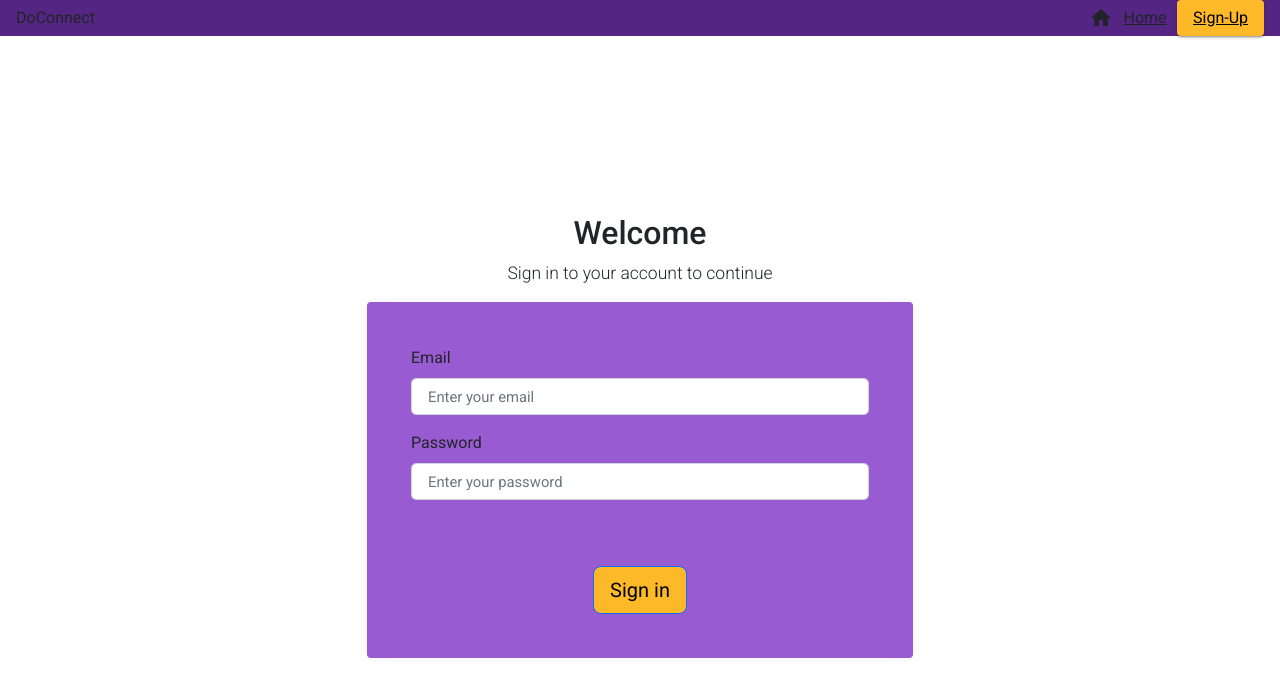
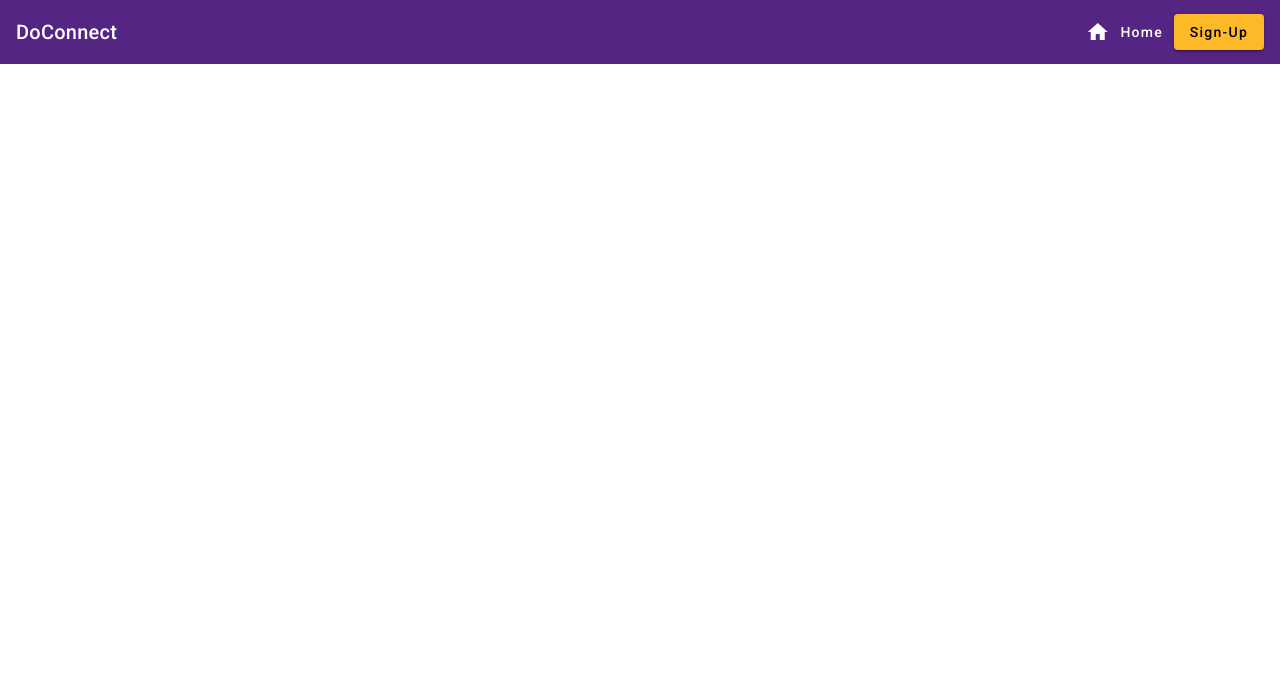
Before and after one commit to J-aanthony9/DoConnect, an Angular app in the folder DoConnect-Frontend/: page / in a window 1280 px wide. Shown: the top 696 px of the page. Built offline with nearby package versions, Linux system fonts and the light colour scheme.

Commit message:
Revert "login component"

```diff
--- a/DoConnect-Frontend/angular.json
+++ b/DoConnect-Frontend/angular.json
@@ -25,7 +25,7 @@
               "src/assets"
             ],
             "styles": [
-              "node_modules/bootstrap/dist/css/bootstrap.min.css",
+              "@angular/material/prebuilt-themes/indigo-pink.css",
               "src/styles.css"
             ],
             "scripts": [
--- a/DoConnect-Frontend/src/app/app.component.html
+++ b/DoConnect-Frontend/src/app/app.component.html
@@ -1,3 +1 @@
 <app-navbar></app-navbar>
-
-<app-login></app-login>
--- a/DoConnect-Frontend/src/app/app.module.ts
+++ b/DoConnect-Frontend/src/app/app.module.ts
@@ -13,7 +13,6 @@ import { ChatComponent } from './components/chat/chat.component';
 import { AnswerComponent } from './components/answer/answer.component';
 import { NavbarComponent } from './components/navbar/navbar.component';
 import { BrowserAnimationsModule } from '@angular/platform-browser/animations';
-import { LoginComponent } from './login/login.component';
 
 @NgModule({
   declarations: [
@@ -21,8 +20,7 @@ import { LoginComponent } from './login/login.component';
     UserComponent,
     ChatComponent,
     AnswerComponent,
-    NavbarComponent,
-    LoginComponent
+    NavbarComponent
   ],
   imports: [
     BrowserModule,
--- a/DoConnect-Frontend/src/app/login/login.component.css
+++ /dev/null
@@ -1,69 +0,0 @@
-.w-100 {
-    width: 100%!important;
-}
-.d-flex {
-    display: flex!important;
-}
-.flex-column {
-    flex-direction: column!important;
-}
-.vh-100 {
-    height: 100vh!important;
-}
-.h-100 {
-    height: 100%!important;
-}
-.d-table {
-    display: table!important;
-}
-.d-table-cell {
-    display: table-cell!important;
-}
-.align-middle {
-    vertical-align: middle!important;
-}
-.lead {
-    font-size: 1.09375rem;
-    font-weight: 300;
-}
-
-
-
-.card {
-    box-shadow: 0 0 0.875rem 0 rgb(33 37 41 / 5%);
-    margin-bottom: 24px;
-}
-.card {
-    word-wrap: break-word;
-    background-clip: border-box;
-    background-color:  #995bd2;
-    border: 0 solid transparent;
-    border-radius: 0.25rem;
-    display: flex;
-    flex-direction: column;
-    min-width: 0;
-    position: relative;
-}
-.card-body {
-    flex: 1 1 auto;
-    padding: 1.25rem;
-}
-@media (min-width: 576px)
-{
-    .m-sm-4 {
-        margin: 1.5rem!important;
-    }
-}
-.form-control-lg {
-    border-radius: 0.3rem;
-    font-size: .925rem;
-    min-height: calc(2.1875rem + 2px);
-    padding: 0.4rem 1rem;
-}
-
-
-#signinbutton {
-    margin-top: 50px;
-    color:black;
-    background-color: #FDB927;
-}
--- a/DoConnect-Frontend/src/app/login/login.component.html
+++ /dev/null
@@ -1,42 +0,0 @@
-<main class="d-flex w-100">
-    <div class="container d-flex flex-column">
-        <div class="row vh-100">
-            <div class="col-sm-10 col-md-8 col-lg-6 mx-auto d-table h-100">
-                <div class="d-table-cell align-middle">
-
-                    <div class="text-center mt-4">
-                        <h1 class="h2">Welcome</h1>
-                        <p class="lead">
-                            Sign in to your account to continue
-                        </p>
-                    </div>
-
-                    <div class="card">
-                        <div class="card-body">
-                            <div class="m-sm-4">
-                                <form #frm="ngForm">
-                                    <div class="mb-3">
-                                        <label class="form-label">Email</label>
-                                        <input class="form-control form-control-lg" type="email" name="email"
-                                            placeholder="Enter your email" name="ShopUserName" required />
-                                    </div>
-                                    <div class="mb-3">
-                                        <label class="form-label">Password</label>
-                                        <input class="form-control form-control-lg" type="password" name="password"
-                                            placeholder="Enter your password" name="ShopPassword" required />
-                                    </div>
-
-                                    <div class="text-center mt-3">
-
-                                        <button type="submit" id="signinbutton" class="btn btn-lg btn-primary">Sign in</button>
-                                    </div>
-                                </form>
-                            </div>
-                        </div>
-                    </div>
-
-                </div>
-            </div>
-        </div>
-    </div>
-</main>
--- a/DoConnect-Frontend/src/styles.css
+++ b/DoConnect-Frontend/src/styles.css
@@ -1,4 +1,3 @@
 /* You can add global styles to this file, and also import other style files */
 html, body { height: 100%; }
 body { margin: 0; font-family: Roboto, "Helvetica Neue", sans-serif; }
-@import "~bootstrap/dist/css/bootstrap.css";
```
Also changed, not shown: DoConnect-Frontend/src/app/login/login.component.ts (deleted, +0 -10 lines), 1 other file (tests, documents, lock files or other folders).
